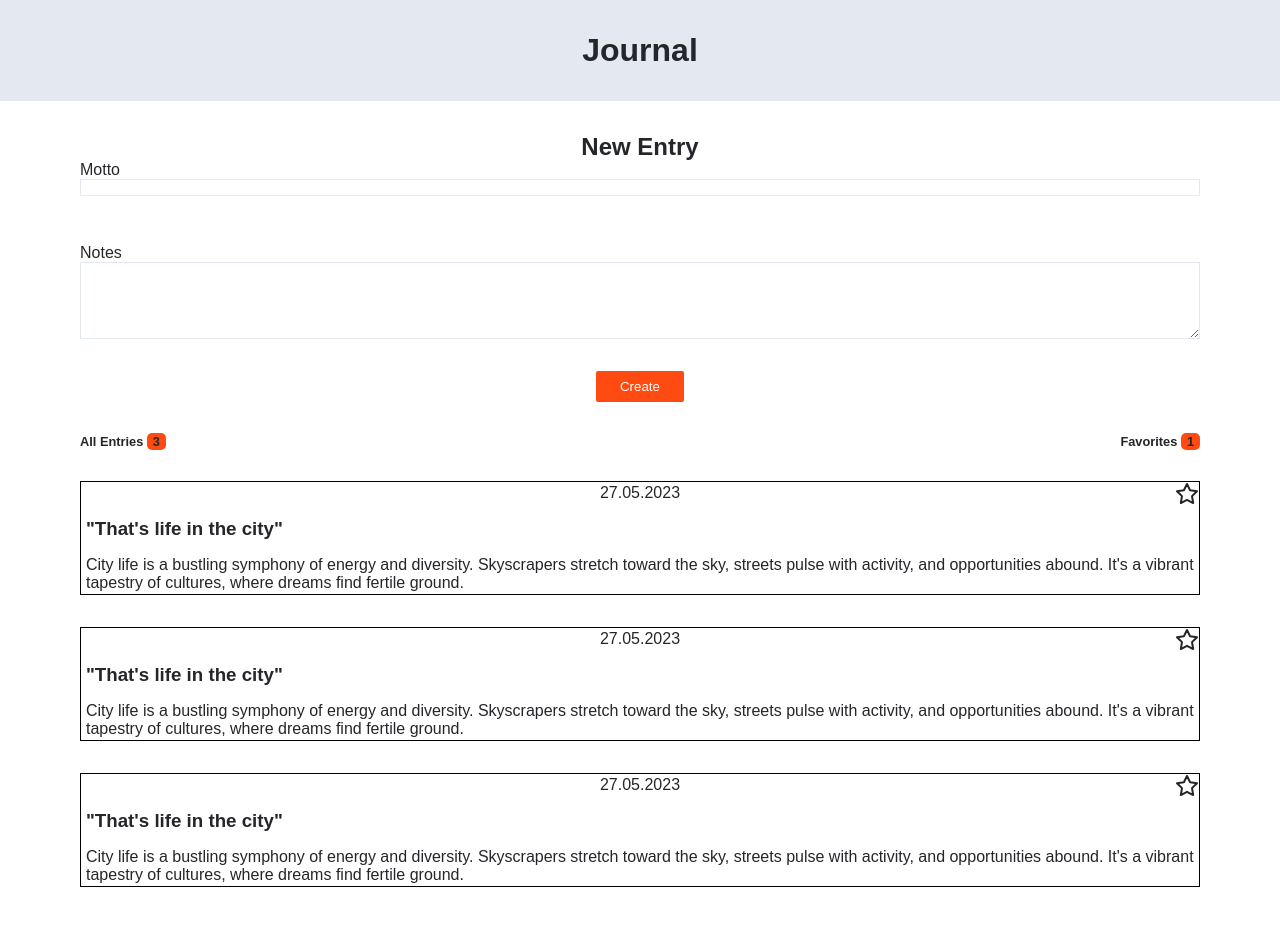
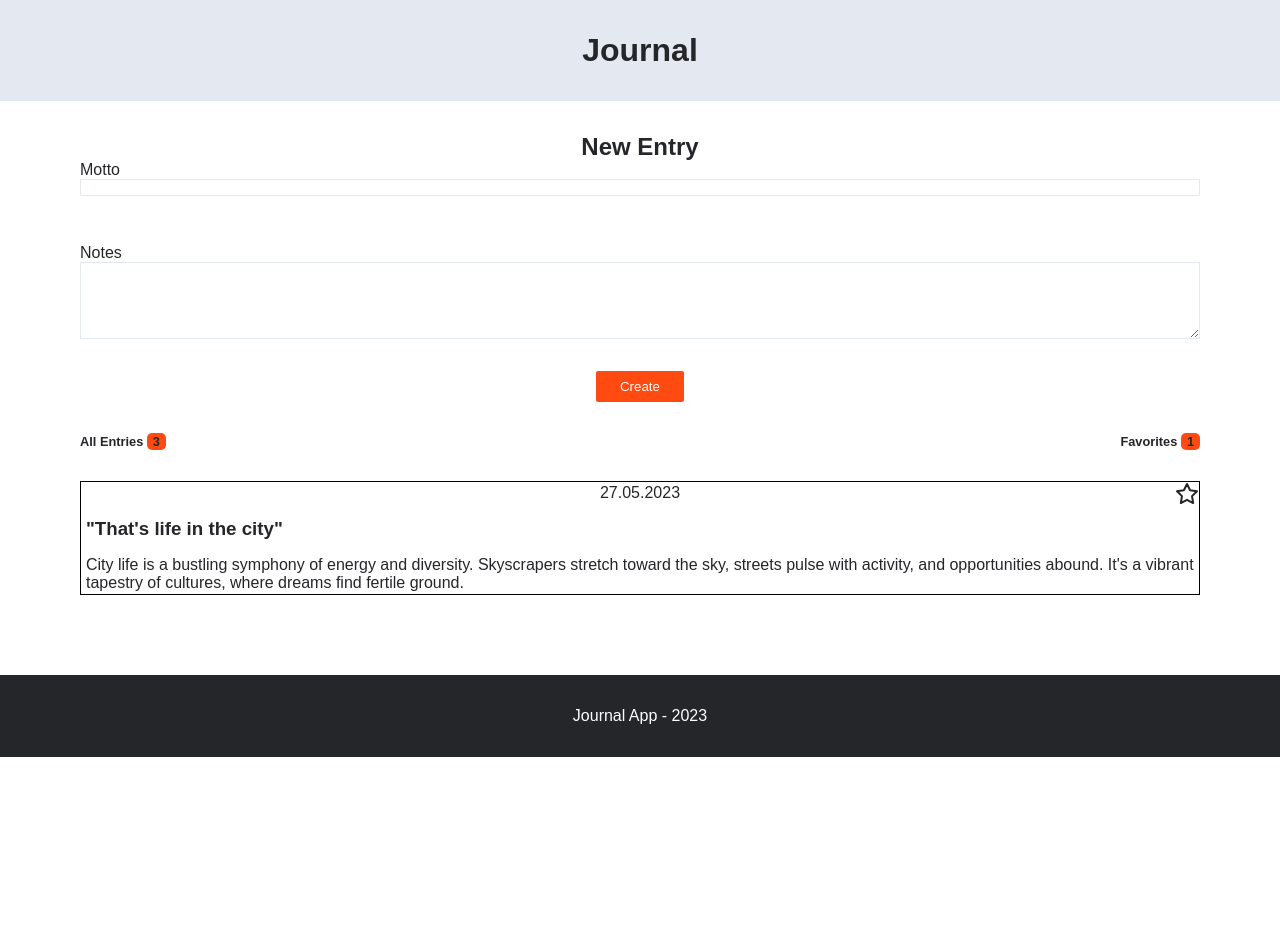
Before and after one commit to LukasWeckner/React-Journal, a React (Create React App) app: page / in a window 1280 px wide. Shown: the top 952 px of the page. After the commit the page ends 800 px from the top, so only its background shows below. Built offline with nearby package versions, Linux system fonts and the light colour scheme.

Commit message:
add state for favourite button

```diff
--- a/src/components/Button/index.js
+++ /dev/null
@@ -1,5 +0,0 @@
-import "./Button.css";
-
-export default function Button({ children }) {
-  return <button className="button">{children}</button>;
-}
--- a/src/components/Entry/Entry.css
+++ b/src/components/Entry/Entry.css
@@ -2,17 +2,19 @@
   display: flex;
   flex-direction: column;
   gap: 1rem;
+  position: relative;
   border: 1px solid black;
   margin-bottom: 2rem;
   padding: 2px 5px;
-  position: relative;
 }
 
 .entry__date {
   align-self: center;
 }
-.entry__icon {
+.entry__favouriteButton {
   position: absolute;
   top: 0;
   right: 0;
+  border: none;
+  background-color: var(--color-foam);
 }
--- a/src/components/Entry/index.js
+++ b/src/components/Entry/index.js
@@ -1,7 +1,16 @@
+import { useState } from "react";
+import FavouriteButton from "../FavouriteButton";
 import "./Entry.css";
-import { ReactComponent as Star } from "./star.svg";
+import star from "./star.svg";
+import starFilled from "./starFilled.svg";
 
 export default function Entry() {
+  const [isFavourite, setIsFavourite] = useState(false);
+
+  function toggleIsFavourite() {
+    setIsFavourite(!isFavourite);
+  }
+
   return (
     <>
       <li className="entry">
@@ -13,29 +22,15 @@ export default function Entry() {
           abound. It's a vibrant tapestry of cultures, where dreams find fertile
           ground.
         </p>
-        <Star className="entry__icon" />
-      </li>
-      <li className="entry">
-        <p className="entry__date">27.05.2023</p>
-        <h3 className="entry__title">"That's life in the city"</h3>
-        <p className="entry_text">
-          City life is a bustling symphony of energy and diversity. Skyscrapers
-          stretch toward the sky, streets pulse with activity, and opportunities
-          abound. It's a vibrant tapestry of cultures, where dreams find fertile
-          ground.
-        </p>
-        <Star className="entry__icon" />
-      </li>
-      <li className="entry">
-        <p className="entry__date">27.05.2023</p>
-        <h3 className="entry__title">"That's life in the city"</h3>
-        <p className="entry_text">
-          City life is a bustling symphony of energy and diversity. Skyscrapers
-          stretch toward the sky, streets pulse with activity, and opportunities
-          abound. It's a vibrant tapestry of cultures, where dreams find fertile
-          ground.
-        </p>
-        <Star className="entry__icon" />
+        <FavouriteButton
+          className="entry__favouriteButton"
+          onClick={toggleIsFavourite}
+        >
+          <img
+            src={isFavourite ? starFilled : star}
+            alt="Star symbol as favourite mark"
+          />
+        </FavouriteButton>
       </li>
     </>
   );
--- /dev/null
+++ b/src/components/FavouriteButton/index.js
@@ -0,0 +1,7 @@
+export default function FavouriteButton({ className, children, onClick }) {
+  return (
+    <button className={className} onClick={onClick}>
+      {children}
+    </button>
+  );
+}
--- a/src/components/Form/index.js
+++ b/src/components/Form/index.js
@@ -1,4 +1,4 @@
-import Button from "../Button";
+import SubmitButton from "../SubmitButton";
 import "./Form.css";
 
 export default function Form() {
@@ -25,7 +25,7 @@ export default function Form() {
           id="entry-content"
           name="entry-content"
         ></textarea>
-        <Button>Create</Button>
+        <SubmitButton> Create</SubmitButton>
       </form>
     </>
   );
--- a/src/components/Button/Button.css
+++ b/src/components/SubmitButton/SubmitButton.css
@@ -1,4 +1,4 @@
-.button {
+.submitButton {
   align-self: center;
   padding: 0.5rem 1.5rem;
   margin-top: 2rem;
--- /dev/null
+++ b/src/components/SubmitButton/index.js
@@ -0,0 +1,5 @@
+import "./SubmitButton.css";
+
+export default function SubmitButton({ children }) {
+  return <button className="submitButton">{children}</button>;
+}
```
Also changed, not shown: src/components/Entry/starFilled.svg (renamed from src/components/Entry/star-filled.svg).
